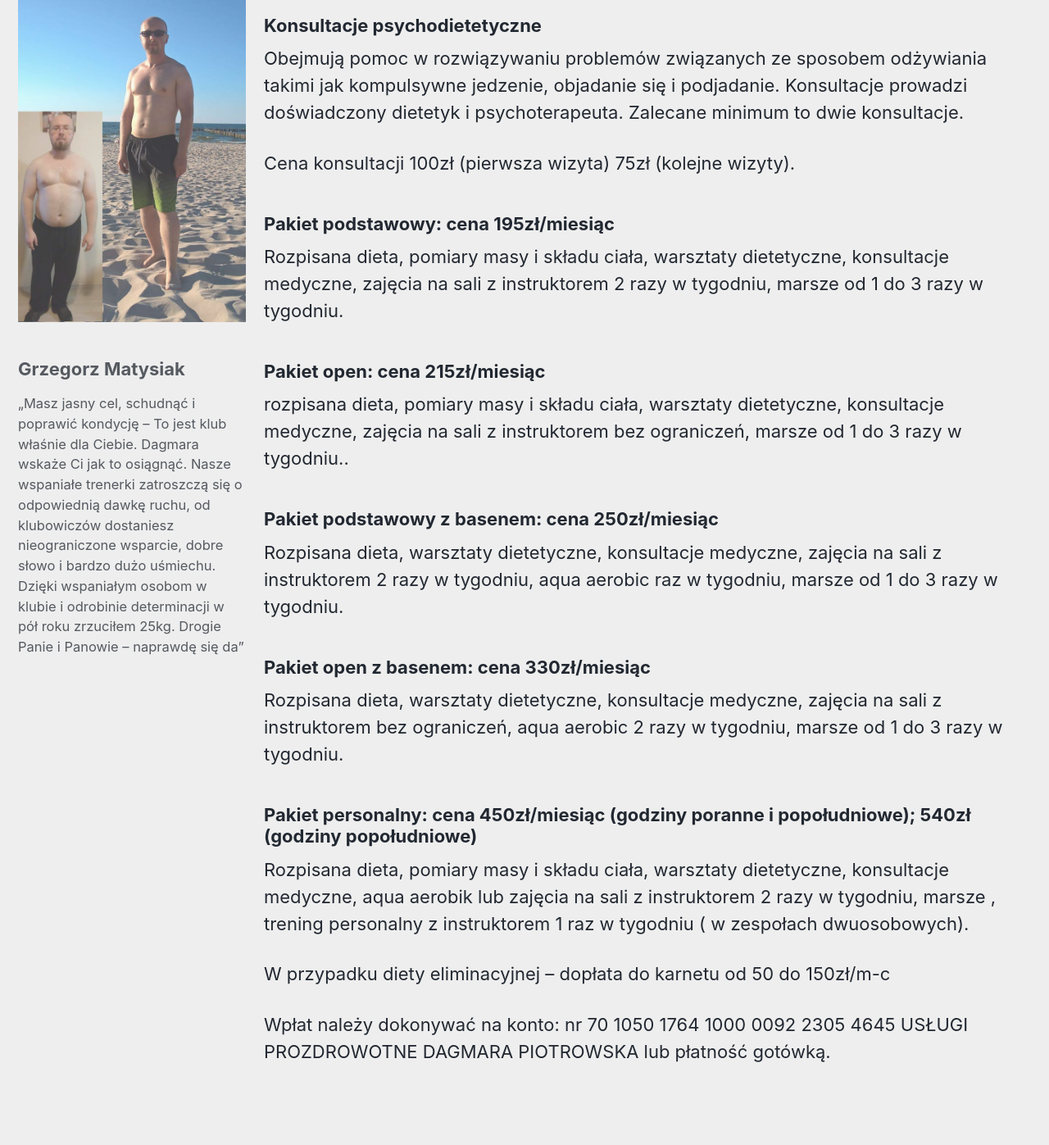
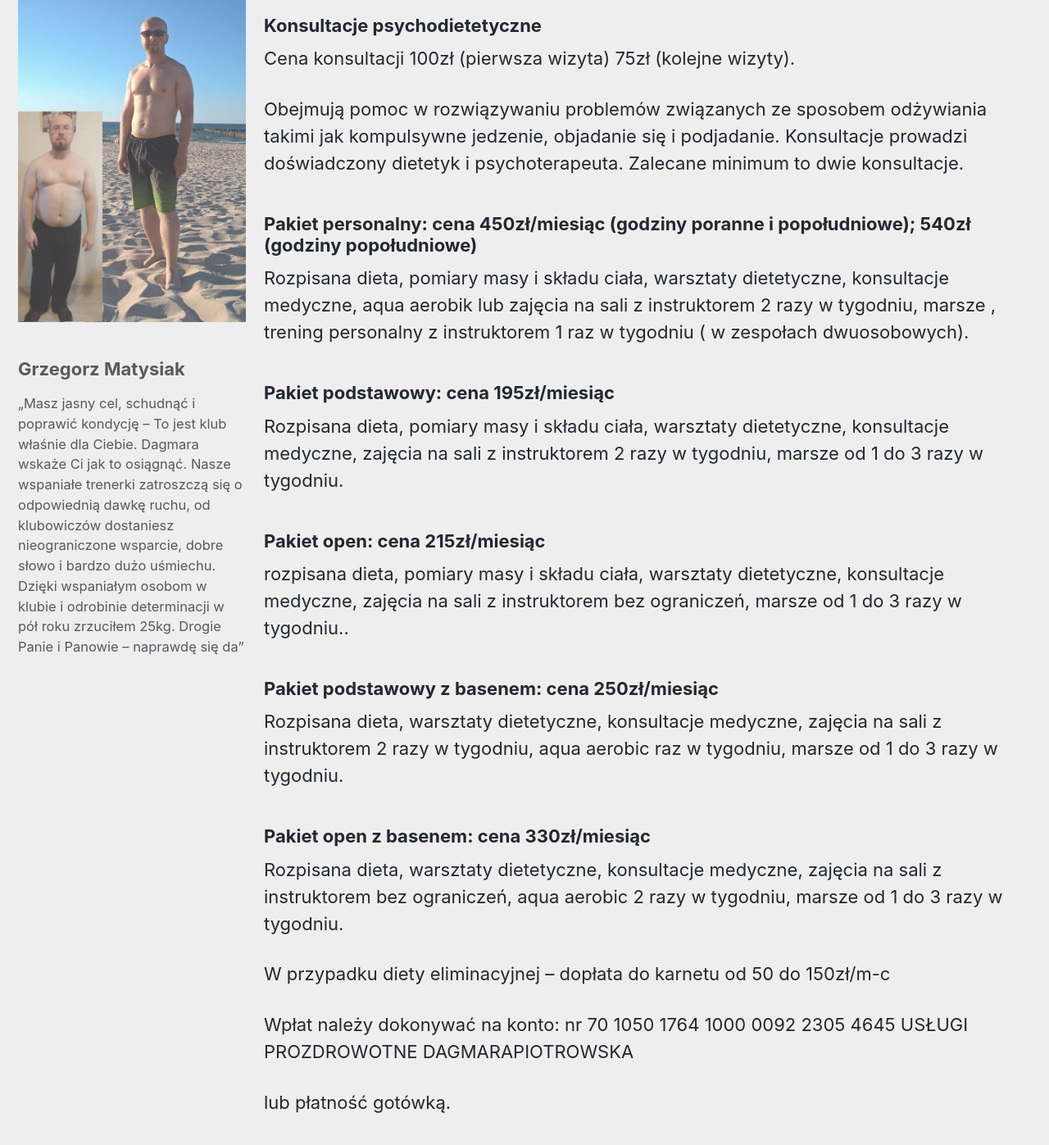
Before and after one commit to PiotrowskiD/PiotrowskiD.github.io, a Jekyll site: the page built from _pages/oferta.md, in a window 1280 px wide and 1400 px high, scrolled down 440 px. Shown: the top 1397 px of the window at 82% size. Built offline with Jekyll 4.4.1, drawn with Linux system fonts in a browser that asks for light colours; cached includes are drawn as plain includes; nearby versions of some CDN libraries; some of the changed lines change nothing that is shown.

Commit message:
small changes

```diff
--- a/_pages/oferta.md
+++ b/_pages/oferta.md
@@ -17,10 +17,14 @@ description: Karnety już od 195zł. – w cenie karnetu rozpisana spersonalizow
 
 
 ### Konsultacje psychodietetyczne
+Cena konsultacji 100zł (pierwsza wizyta) 75zł (kolejne wizyty).
+
+
 Obejmują pomoc w rozwiązywaniu problemów związanych ze sposobem odżywiania takimi jak kompulsywne jedzenie, objadanie się i podjadanie. Konsultacje prowadzi doświadczony dietetyk i psychoterapeuta. Zalecane minimum to dwie konsultacje.
 
-Cena konsultacji 100zł (pierwsza wizyta) 75zł (kolejne wizyty).
 
+### Pakiet personalny: cena 450zł/miesiąc (godziny poranne i popołudniowe); 540zł (godziny popołudniowe)
+Rozpisana dieta, pomiary masy i składu ciała, warsztaty dietetyczne, konsultacje medyczne, aqua aerobik lub zajęcia na sali z instruktorem 2 razy w tygodniu, marsze , trening personalny z instruktorem 1 raz w tygodniu ( w zespołach dwuosobowych).
 
 ### Pakiet podstawowy: cena 195zł/miesiąc
 Rozpisana dieta, pomiary masy i składu ciała, warsztaty dietetyczne, konsultacje medyczne, zajęcia na sali z instruktorem 2 razy w tygodniu, marsze od 1 do 3 razy w tygodniu.
@@ -38,13 +42,12 @@ Rozpisana dieta, warsztaty dietetyczne, konsultacje medyczne, zajęcia na sali z
 Rozpisana dieta, warsztaty dietetyczne, konsultacje medyczne, zajęcia na sali z instruktorem bez ograniczeń, aqua aerobic 2 razy w tygodniu, marsze od 1 do 3 razy w tygodniu.
 
 
-### Pakiet personalny: cena 450zł/miesiąc (godziny poranne i popołudniowe); 540zł (godziny popołudniowe)
-Rozpisana dieta, pomiary masy i składu ciała, warsztaty dietetyczne, konsultacje medyczne, aqua aerobik lub zajęcia na sali z instruktorem 2 razy w tygodniu, marsze , trening personalny z instruktorem 1 raz w tygodniu ( w zespołach dwuosobowych).
-
 
 W przypadku diety eliminacyjnej – dopłata do karnetu od
 50 do 150zł/m-c
 
-Wpłat należy dokonywać na konto: nr 70 1050 1764 1000
-0092 2305 4645 USŁUGI PROZDROWOTNE DAGMARA
-PIOTROWSKA lub płatność gotówką.
+Wpłat należy dokonywać na konto:
+nr 70 1050 1764 1000 0092 2305 4645
+USŁUGI PROZDROWOTNE DAGMARAPIOTROWSKA
+
+lub płatność gotówką.
```
